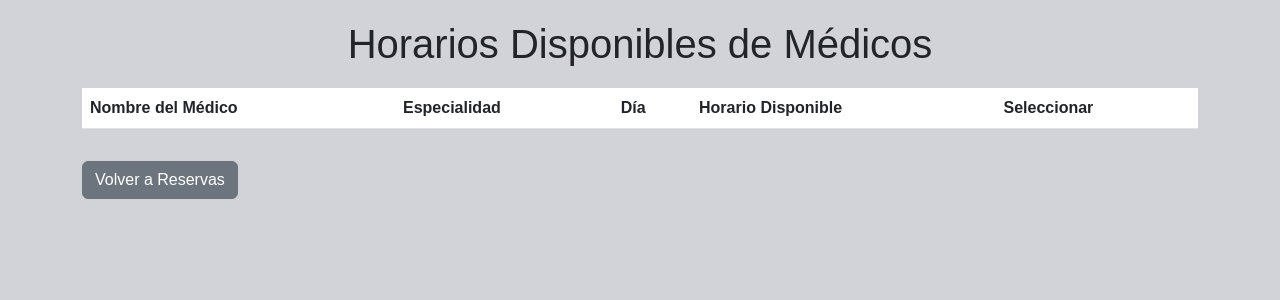
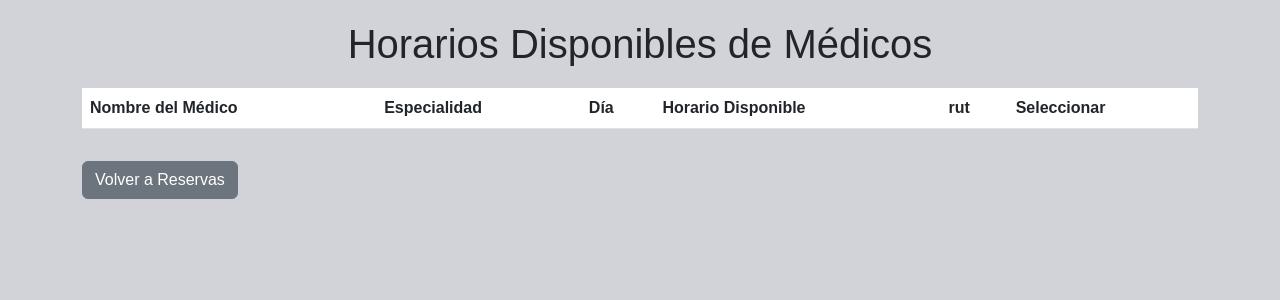
Before and after one commit to FMR08/ING-SOFTWARE-GRUPO-13, a Flask app: page /specialist in a window 1280 px wide. Shown: the top 300 px of the page. Run offline with Flask 3, Linux system fonts and the light colour scheme; data that the repository does not hold is empty; some libraries are stand-ins or nearby versions.

Commit message:
Update especialistas.html

```diff
--- a/flask_web/website/templates/especialistas.html
+++ b/flask_web/website/templates/especialistas.html
@@ -30,6 +30,7 @@
                     <th>Especialidad</th>
                     <th>Día</th>
                     <th>Horario Disponible</th>
+                    <th>rut</th>
                     <th>Seleccionar</th>
                 </tr>
             </thead>
@@ -63,7 +64,14 @@
                         <td>${specialist.especialidad}</td>
                         <td>${specialist.dia}</td>
                         <td>${specialist.horario}</td>
-                        <td><button onclick="selectSpecialist('${specialist.nombre} - ${specialist.especialidad}')" class="btn btn-primary btn-sm select-btn">Seleccionar</button></td>
+                        <td>${specialist.rut}</td>
+                        <td>
+                            <button
+                                onclick="selectSpecialist('${specialist.nombre+' '+specialist.especialidad}', '${specialist.rut}')"
+                                class="btn btn-primary btn-sm select-btn">
+                                Seleccionar
+                            </button>
+                        </td>
                     `;
 
                     tableBody.appendChild(row);
@@ -74,10 +82,15 @@
         }
 
         // Function to save the selected specialist in localStorage
-        function selectSpecialist(specialistName) {
-            localStorage.setItem('selectedSpecialist', specialistName);
+        function selectSpecialist(specialistName, specialistRUT) {
+            // Guardar el nombre y el RUT en localStorage
+            localStorage.setItem('selectedSpecialistName', specialistName);
+            localStorage.setItem('selectedSpecialistRUT', specialistRUT);
+
+            // Redirigir a la página de reservas
             window.location.href = "{{ url_for('views.reservas') }}";
         }
+
 
         // Load specialists when the page loads
         document.addEventListener('DOMContentLoaded', loadSpecialists);
```
